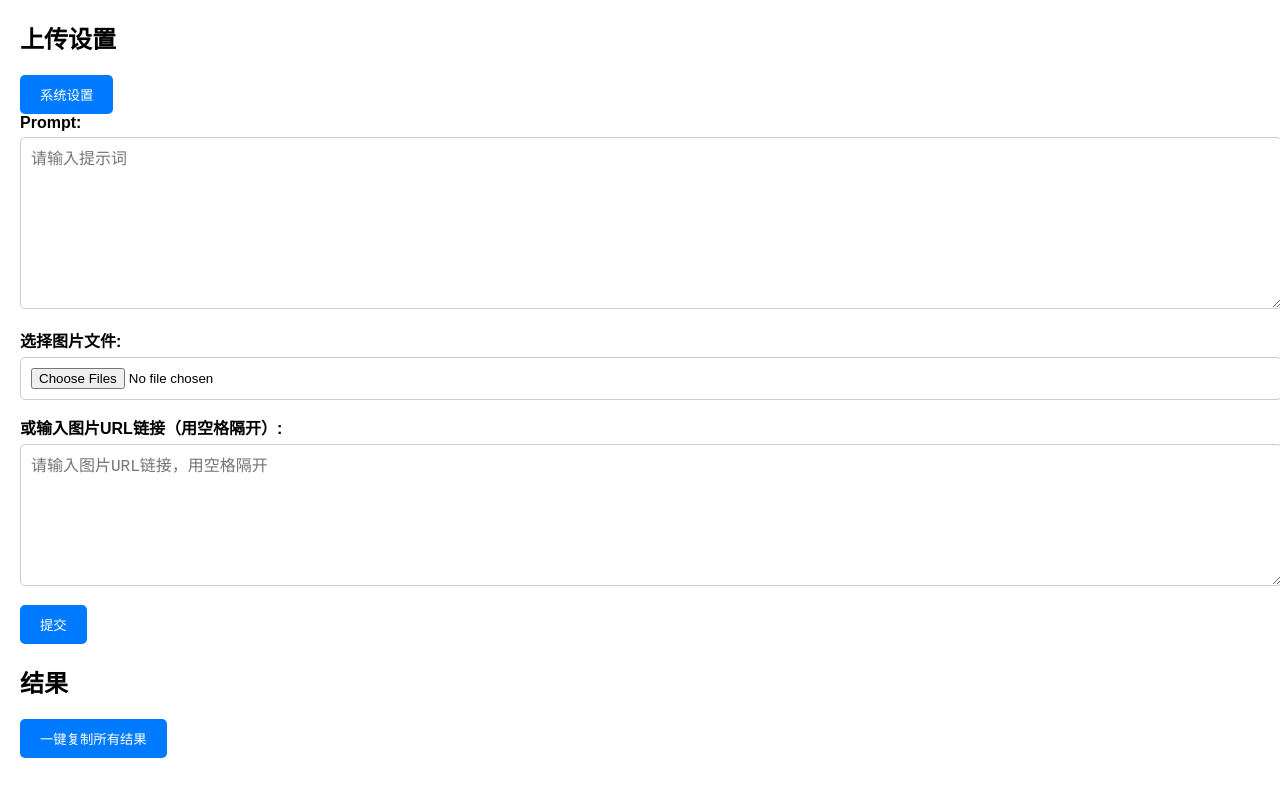
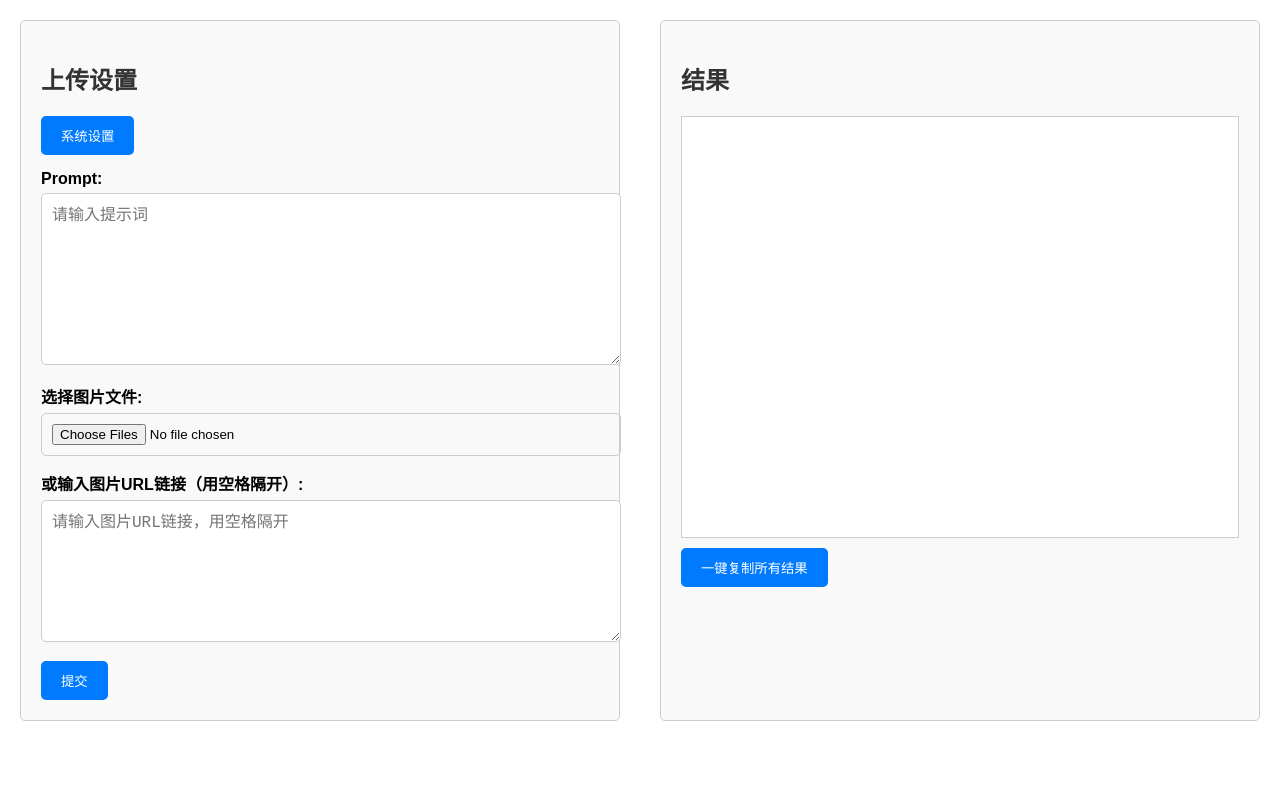
Before and after one commit to SnailyJerry/imageuploader2, a website: page my-bulkimage-app-2/public/index.html in a window 1280 px wide. Drawn offline with Linux system fonts and the light colour scheme.

Commit message:
Update style.css

```diff
--- a/my-bulkimage-app-2/public/style.css
+++ b/my-bulkimage-app-2/public/style.css
@@ -3,7 +3,28 @@ body {
     margin: 20px;
 }
 
-h1 {
+.container {
+    display: flex;
+    justify-content: space-between;
+}
+
+.settings {
+    width: 45%;
+    padding: 20px;
+    border: 1px solid #ccc;
+    border-radius: 5px;
+    background-color: #f9f9f9;
+}
+
+.results {
+    width: 45%;
+    padding: 20px;
+    border: 1px solid #ccc;
+    border-radius: 5px;
+    background-color: #f9f9f9;
+}
+
+h2 {
     color: #333;
 }
 
@@ -15,7 +36,7 @@ label {
     font-weight: bold;
 }
 
-textarea, input[type="text"], input[type="file"] {
+textarea, input[type="text"], input[type="file"], select, input[type="number"] {
     width: 100%;
     padding: 10px;
     margin-top: 5px;
@@ -24,16 +45,16 @@ textarea, input[type="text"], input[type="file"] {
 }
 
 textarea {
-    font-size: 16px; /* 字体大小 */
-    line-height: 1.5; /* 行高 */
+    font-size: 16px;
+    line-height: 1.5;
 }
 
 #prompt {
-    height: 150px; /* 放大 Prompt 输入框的高度 */
+    height: 150px;
 }
 
 #imageUrls {
-    height: 120px; /* 放大 URL 输入框的高度 */
+    height: 120px;
 }
 
 button {
@@ -48,3 +69,39 @@ button {
 button:hover {
     background-color: #0056b3;
 }
+
+#resultContainer {
+    height: 400px;
+    overflow-y: auto;
+    background-color: #fff;
+    padding: 10px;
+    border: 1px solid #ccc;
+    margin-bottom: 10px;
+    white-space: pre-wrap; /* 保持文本换行 */
+}
+
+/* 进度条 */
+#progressContainer {
+    margin-top: 15px;
+}
+
+#progressBar {
+    width: 100%;
+    height: 20px;
+}
+
+#progressText {
+    margin-left: 10px;
+}
+
+/* 系统设置面板 */
+#systemSettingsBtn {
+    margin-bottom: 15px;
+}
+
+#systemSettingsPanel {
+    border: 1px solid #ccc;
+    padding: 10px;
+    background-color: #f1f1f1;
+    border-radius: 5px;
+}
```
